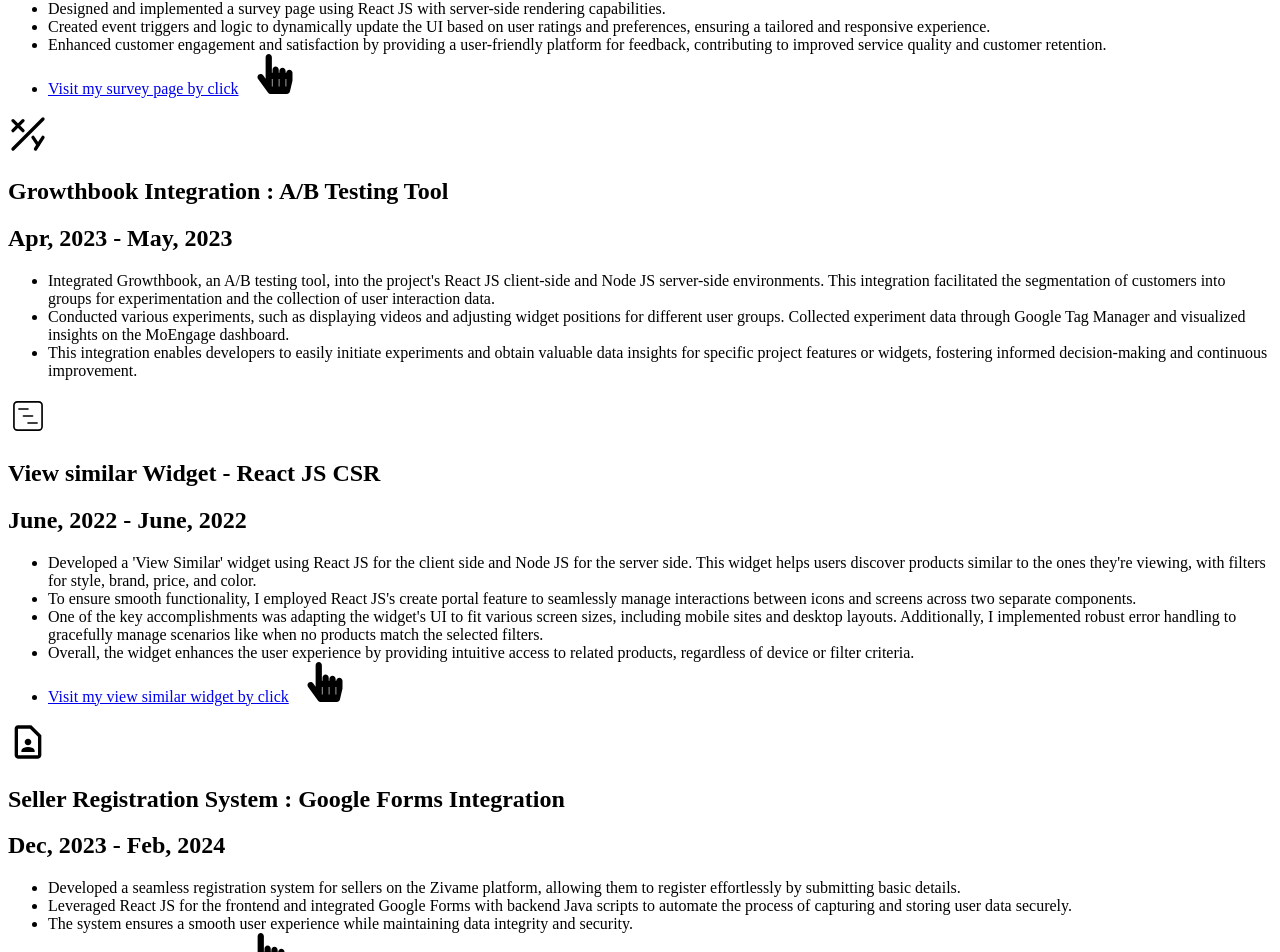
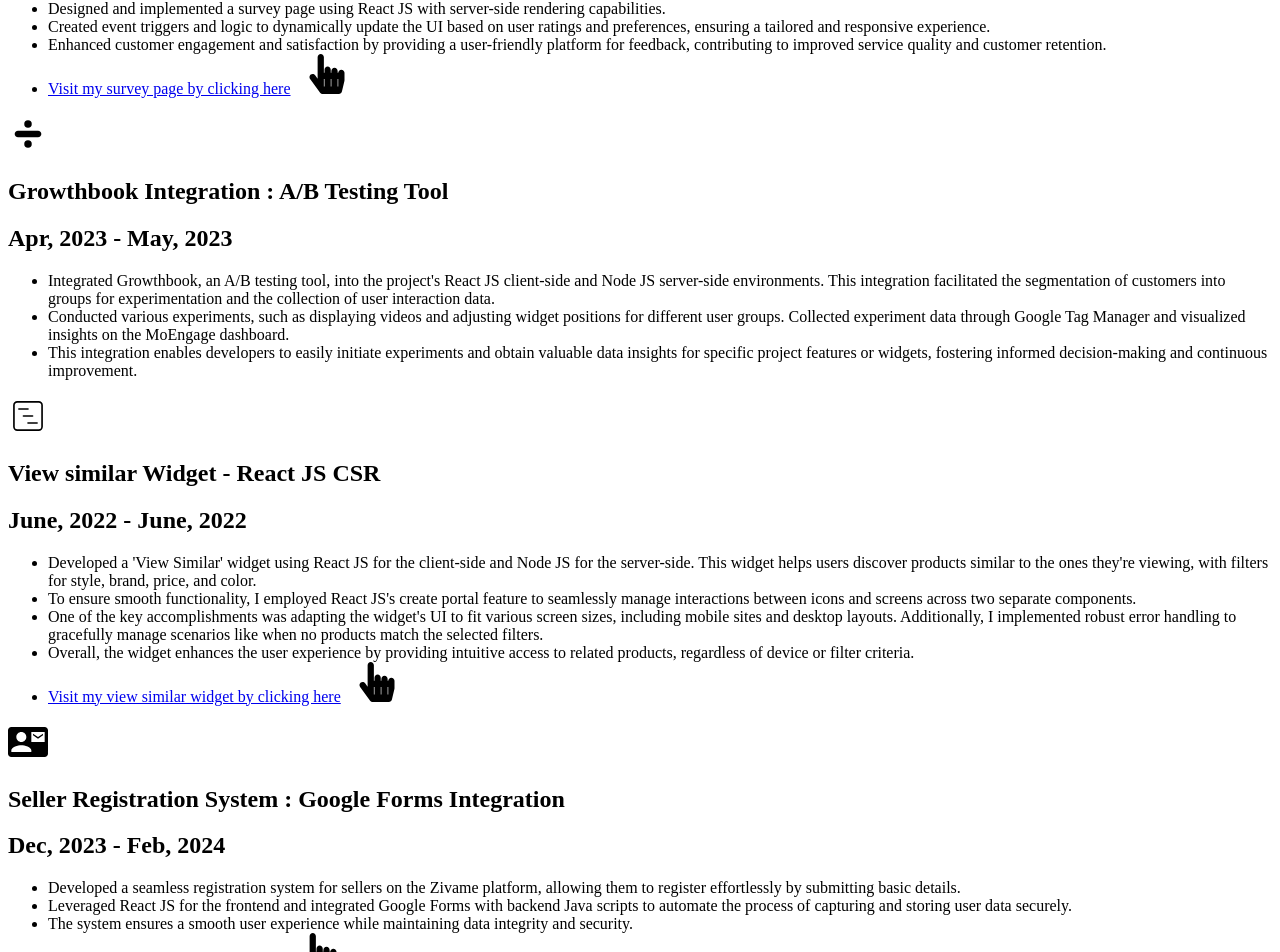
Before and after one commit to jyothisree-sudo/jyothisPortfolio, a Next.js app: page /projects in a window 1280 px wide. Shown: the part 675-1627 px from the top of the page. Built offline with nearby package versions, Linux system fonts and the light colour scheme.

Commit message:
Jyothisree : Official portfolio changes part 8

```diff
--- a/pages/projects.js
+++ b/pages/projects.js
@@ -4,10 +4,10 @@ import { IoIosHeartEmpty } from "react-icons/io";
 import { CiBank } from "react-icons/ci";
 import { RiSurveyLine } from "react-icons/ri";
 import { CiViewTimeline } from "react-icons/ci";
-import { TbMathXDivideY2 } from "react-icons/tb";
-import { MdOutlineContactPage } from "react-icons/md";
+import { TiDivide } from "react-icons/ti"; // Assuming this is the correct import for the TbMathXDivideY2 icon
+import { MdContactMail } from "react-icons/md";
 
-export default function Projects({ isDarkBg }) {
+const Projects = ({ isDarkBg }) => {
   return (
     <div className={`${isDarkBg ? 'yellow-bg' : 'blue-bg'} projects-parent-div`} id='projects-parent-div'>
       <div className="p-all-10 mob-first-li">
@@ -79,7 +79,7 @@ export default function Projects({ isDarkBg }) {
               Enhanced customer engagement and satisfaction by providing a user-friendly platform for feedback, contributing to improved service quality and customer retention.
             </li>
             <li className="m-all-10 text-underline pointer f-d-r al-center">
-              <a target="_blank" rel="noopener noreferrer" href='https://www.zivame.com/survey/questions' className="f-italic">Visit my survey page by click</a>
+              <a target="_blank" rel="noopener noreferrer" href='https://www.zivame.com/survey/questions' className="f-italic">Visit my survey page by clicking here</a>
               <FaHandPointer style={{ height: '2.5rem', width: '2.5rem', marginLeft: '1rem' }} />
             </li>
           </ul>
@@ -89,7 +89,7 @@ export default function Projects({ isDarkBg }) {
       <div className="p-all-10">
         <div className="f-d-r al-center justify-sb fs-14">
           <div className="project-icon-parent-div">
-            <TbMathXDivideY2 style={{ height: '2.5rem', width: '2.5rem', marginRight: '1rem' }} />
+            <TiDivide style={{ height: '2.5rem', width: '2.5rem', marginRight: '1rem' }} />
             <h2 className="project-heading-div project-name-div">Growthbook Integration : A/B Testing Tool</h2>
           </div>
           <h2 className="project-heading-div project-du-div">Apr, 2023 - May, 2023</h2>
@@ -120,19 +120,19 @@ export default function Projects({ isDarkBg }) {
         <div className="margin-top-10">
           <ul className="ul-disc w-78">
             <li className="m-all-10">
-              Developed a &apos;View Similar&apos; widget using React JS for the client side and Node JS for the server side. This widget helps users discover products similar to the ones they&apos;re viewing, with filters for style, brand, price, and color.
+              Developed a 'View Similar' widget using React JS for the client-side and Node JS for the server-side. This widget helps users discover products similar to the ones they're viewing, with filters for style, brand, price, and color.
             </li>
             <li className="m-all-10">
-              To ensure smooth functionality, I employed React JS&apos;s create portal feature to seamlessly manage interactions between icons and screens across two separate components.
+              To ensure smooth functionality, I employed React JS's create portal feature to seamlessly manage interactions between icons and screens across two separate components.
             </li>
             <li className="m-all-10">
-              One of the key accomplishments was adapting the widget&apos;s UI to fit various screen sizes, including mobile sites and desktop layouts. Additionally, I implemented robust error handling to gracefully manage scenarios like when no products match the selected filters.
+              One of the key accomplishments was adapting the widget's UI to fit various screen sizes, including mobile sites and desktop layouts. Additionally, I implemented robust error handling to gracefully manage scenarios like when no products match the selected filters.
             </li>
             <li className="m-all-10">
               Overall, the widget enhances the user experience by providing intuitive access to related products, regardless of device or filter criteria.
             </li>
             <li className="m-all-10 text-underline pointer f-d-r al-center">
-              <a target="_blank" rel="noopener noreferrer" href='https://www.zivame.com/rosaline-serenity-woven-pyjama-set-jet-set.html?productId=812403&trksrc=category&trkid=Nightwear&trkorder=best-sellers' className="f-italic">Visit my view similar widget by click</a>
+              <a target="_blank" rel="noopener noreferrer" href='https://www.zivame.com/rosaline-serenity-woven-pyjama-set-jet-set.html?productId=812403&trksrc=category&trkid=Nightwear&trkorder=best-sellers' className="f-italic">Visit my view similar widget by clicking here</a>
               <FaHandPointer style={{ height: '2.5rem', width: '2.5rem', marginLeft: '1rem' }} />
             </li>
           </ul>
@@ -142,7 +142,7 @@ export default function Projects({ isDarkBg }) {
       <div className="p-all-10">
         <div className="f-d-r al-center justify-sb fs-14">
           <div className="project-icon-parent-div">
-            <MdOutlineContactPage style={{ height: '2.5rem', width: '2.5rem', marginRight: '1rem' }} />
+            <MdContactMail style={{ height: '2.5rem', width: '2.5rem', marginRight: '1rem' }} />
             <h2 className="project-heading-div project-name-div">Seller Registration System : Google Forms Integration</h2>
           </div>
           <h2 className="project-heading-div project-du-div">Dec, 2023 - Feb, 2024</h2>
@@ -159,13 +159,14 @@ export default function Projects({ isDarkBg }) {
               The system ensures a smooth user experience while maintaining data integrity and security.
             </li>
             <li className="m-all-10 text-underline pointer f-d-r al-center">
-              <a target="_blank" rel="noopener noreferrer" href='https://www.zivame.com/seller.html' className="f-italic">Visit my seller form by click</a>
+              <a target="_blank" rel="noopener noreferrer" href='https://www.zivame.com/seller.html' className="f-italic">Visit my seller form by clicking here</a>
               <FaHandPointer style={{ height: '2.5rem', width: '2.5rem', marginLeft: '1rem' }} />
             </li>
           </ul>
         </div>
       </div>
-
     </div>
   );
 }
+
+export default Projects;
```
